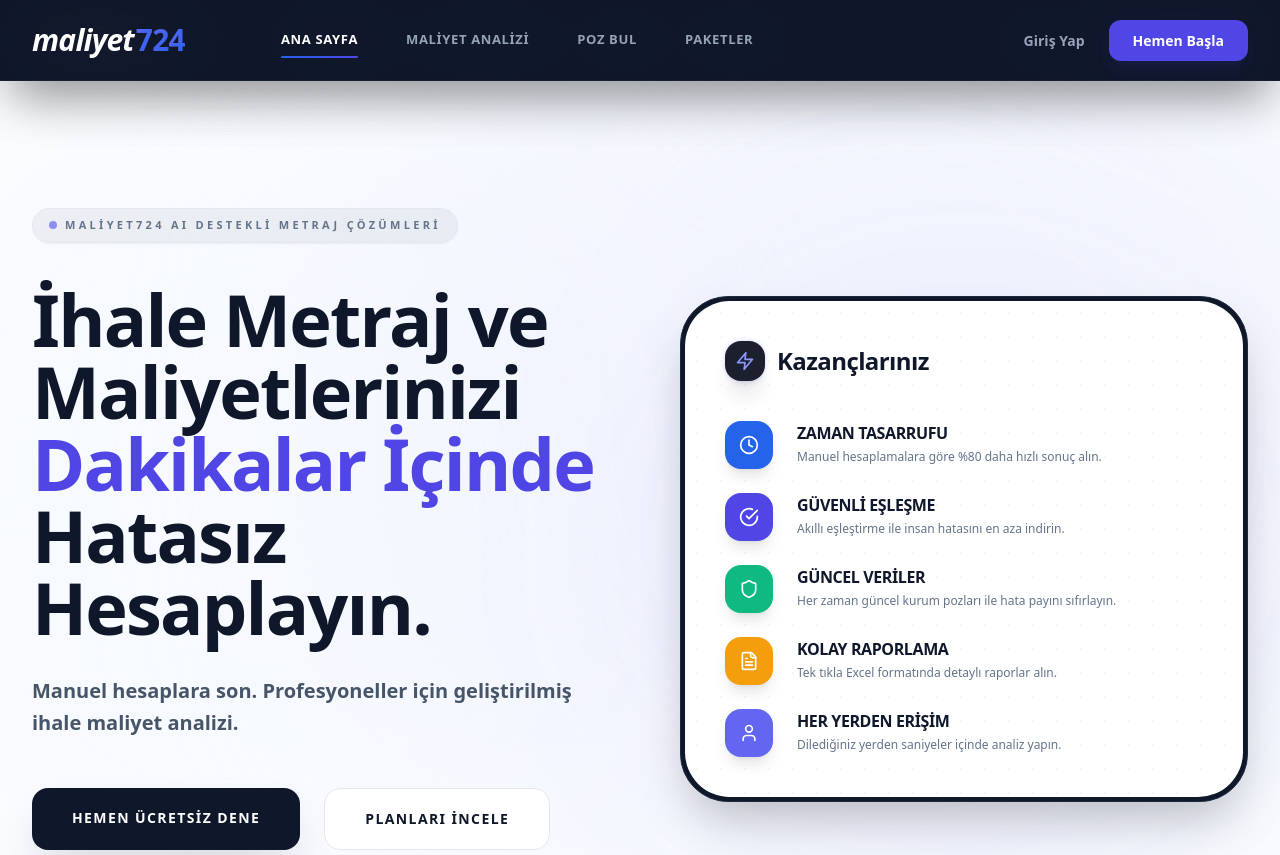
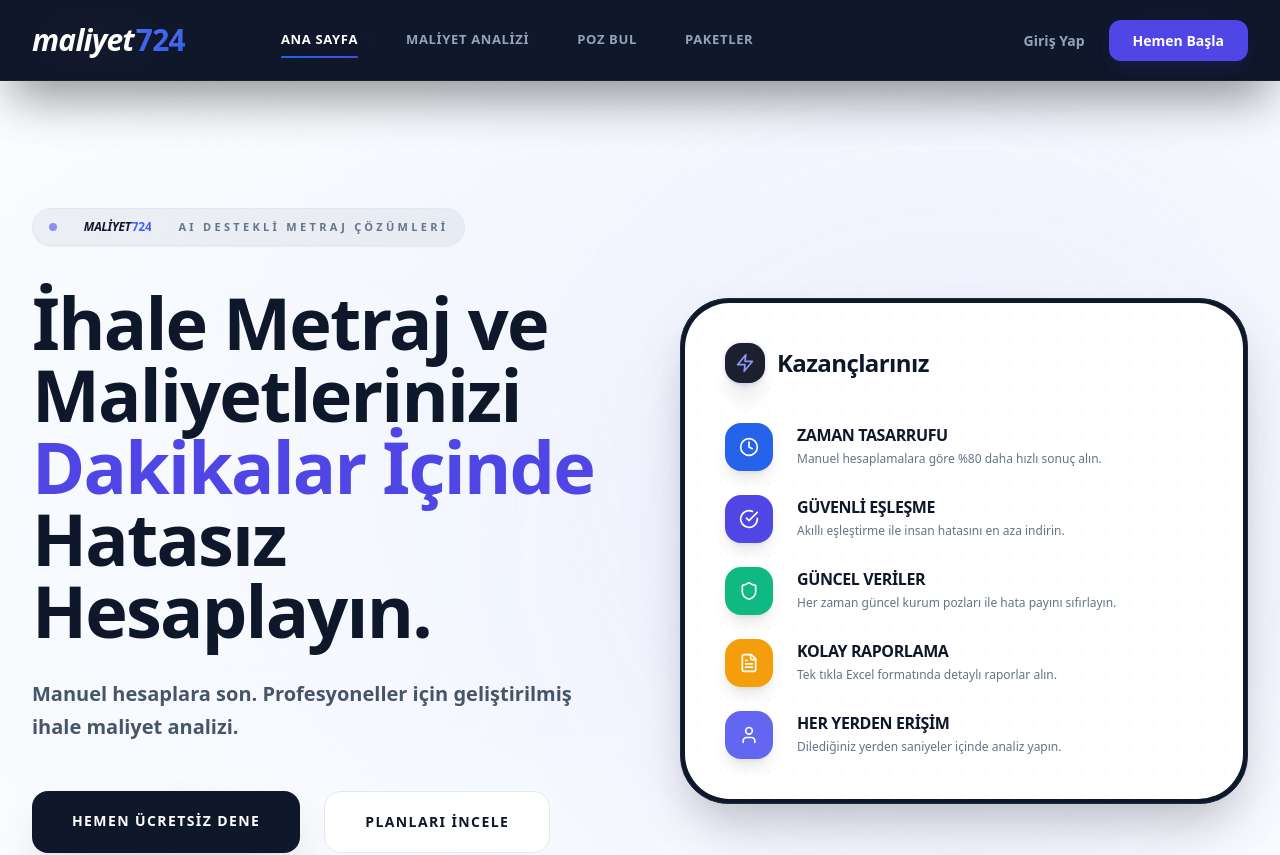
Before and after one commit to Mdundar1/-HALEROBOTUM, a Next.js app in the folder client/: page / in a window 1280 px wide. Shown: the top 855 px of the page. Built offline with nearby package versions, Linux system fonts and the light colour scheme.

Commit message:
style: final logo integration and animation fixes

```diff
--- a/client/src/app/page.tsx
+++ b/client/src/app/page.tsx
@@ -169,8 +169,11 @@ function LandingContent() {
                         <div className="grid lg:grid-cols-2 gap-20 items-center">
                             <motion.div
                                 initial={{ opacity: 0, y: 30 }}
-                                animate={{ opacity: 1, y: 0 }}
-                                transition={{ duration: 0.8, ease: [0.16, 1, 0.3, 1] }}
+                                animate={{
+                                    opacity: 1,
+                                    y: 0,
+                                    transition: { duration: 0.8, ease: [0.16, 1, 0.3, 1] }
+                                }}
                             >
                                 <motion.div
                                     initial={{ opacity: 0 }}
@@ -179,7 +182,8 @@ function LandingContent() {
                                     className="inline-flex items-center gap-2 px-4 py-2 rounded-full bg-slate-900/5 border border-slate-200 text-[11px] font-black text-slate-500 uppercase tracking-[0.3em] mb-10 shadow-sm"
                                 >
                                     <span className="w-2 h-2 rounded-full bg-indigo-500 animate-pulse"></span>
-                                    maliyet724 AI Destekli Metraj Çözümleri
+                                    <Logo className="scale-[0.4] -mx-8 -my-2" animated={false} />
+                                    AI Destekli Metraj Çözümleri
                                 </motion.div>
                                 <motion.h1
                                     variants={fadeInUp}
@@ -220,8 +224,12 @@ function LandingContent() {
 
                             <motion.div
                                 initial={{ opacity: 0, scale: 0.95, x: 30 }}
-                                animate={{ opacity: 1, scale: 1, x: 0 }}
-                                transition={{ duration: 1, delay: 0.2, ease: [0.2, 0, 0, 1] }}
+                                animate={{
+                                    opacity: 1,
+                                    scale: 1,
+                                    x: 0,
+                                    transition: { duration: 1, delay: 0.2, ease: [0.2, 0, 0, 1] }
+                                }}
                                 className="relative hidden lg:block"
                             >
                                 <div className="absolute -inset-10 bg-indigo-500/5 rounded-full blur-[100px] pointer-events-none"></div>
```
